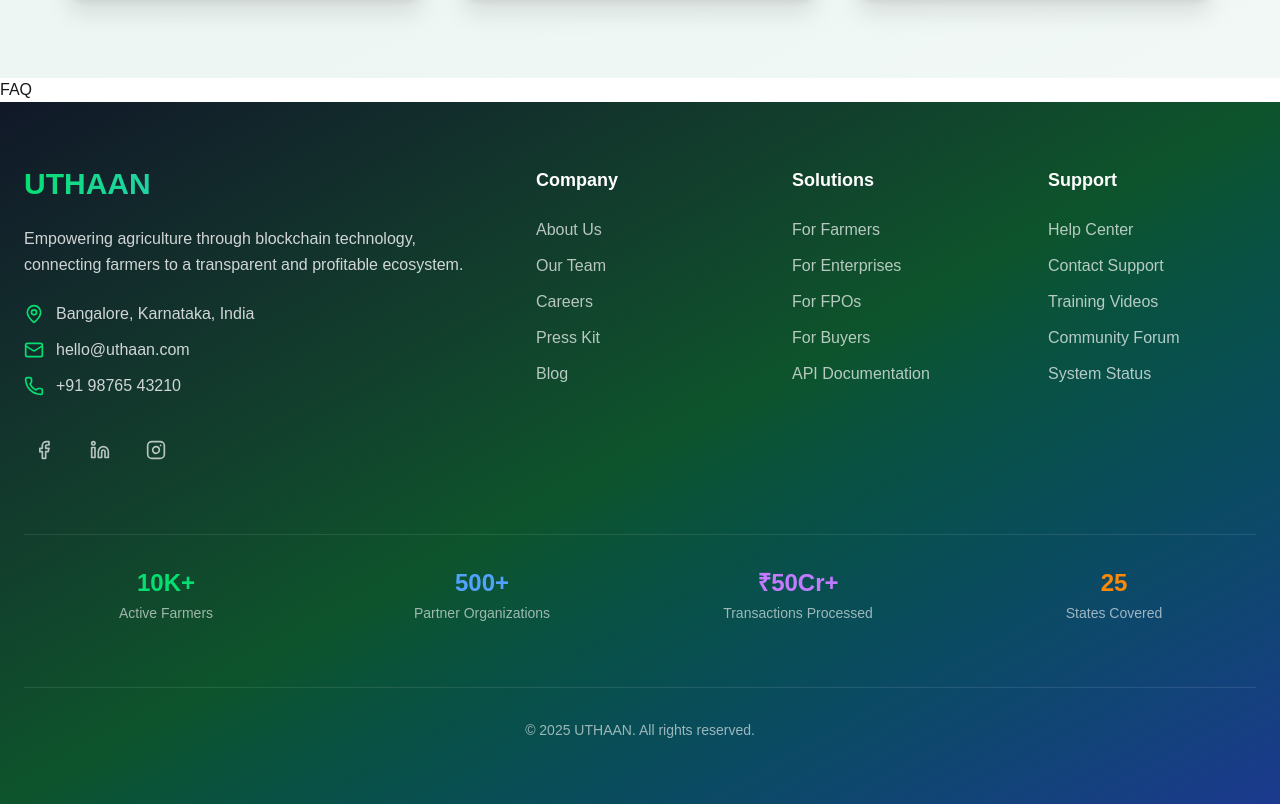
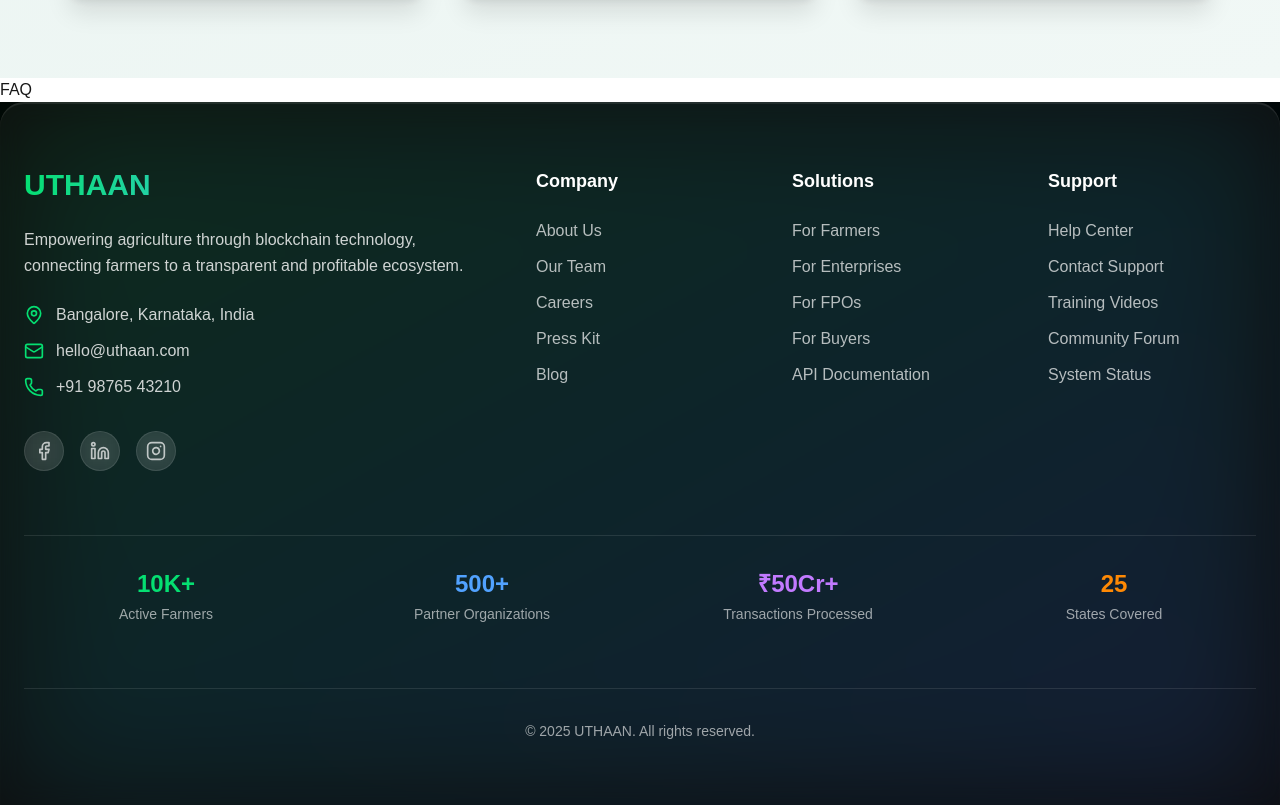
Before and after one commit to rohit-lagom/unati, a Next.js app: page / in a window 1280 px wide. Shown: the part 1336-2141 px from the top of the page. Built offline with nearby package versions, Linux system fonts and the light colour scheme.

Commit message:
fix (Footer): fis flassmorhsime effect

```diff
--- a/src/app/components/Footer/Footer.jsx
+++ b/src/app/components/Footer/Footer.jsx
@@ -67,8 +67,10 @@ const stats = [
 
 const Footer = () => {
   return (
-    <footer className="bg-gradient-to-br from-gray-900 via-green-900 to-blue-900 text-white">
-      <div className="max-w-7xl mx-auto px-6 py-16 space-y-16">
+    <footer className="relative overflow-hidden bg-black text-white">
+      <div className="absolute inset-0 bg-gradient-to-br from-green-800/30 to-blue-900/30 blur-3xl z-0" />
+
+      <div className="relative z-10 max-w-7xl mx-auto px-6 py-16 space-y-16 backdrop-blur-md bg-white/5 rounded-t-3xl border-t border-white/10 shadow-[inset_0_1px_1px_rgba(255,255,255,0.1)]">
         {/* Main Content */}
         <div className="grid lg:grid-cols-5 gap-12">
           {/* Brand & Contact */}
@@ -95,7 +97,7 @@ const Footer = () => {
                   key={name}
                   href={href}
                   aria-label={name}
-                  className="w-10 h-10 glassmorphism-dark rounded-full flex items-center justify-center hover:scale-110 transition-all duration-300 group"
+                  className="w-10 h-10 rounded-full bg-white/10 border border-white/10 backdrop-blur-sm flex items-center justify-center hover:scale-110 transition-all duration-300 group"
                 >
                   <Icon className="w-5 h-5 text-white/70 group-hover:text-white" />
                 </a>
```
